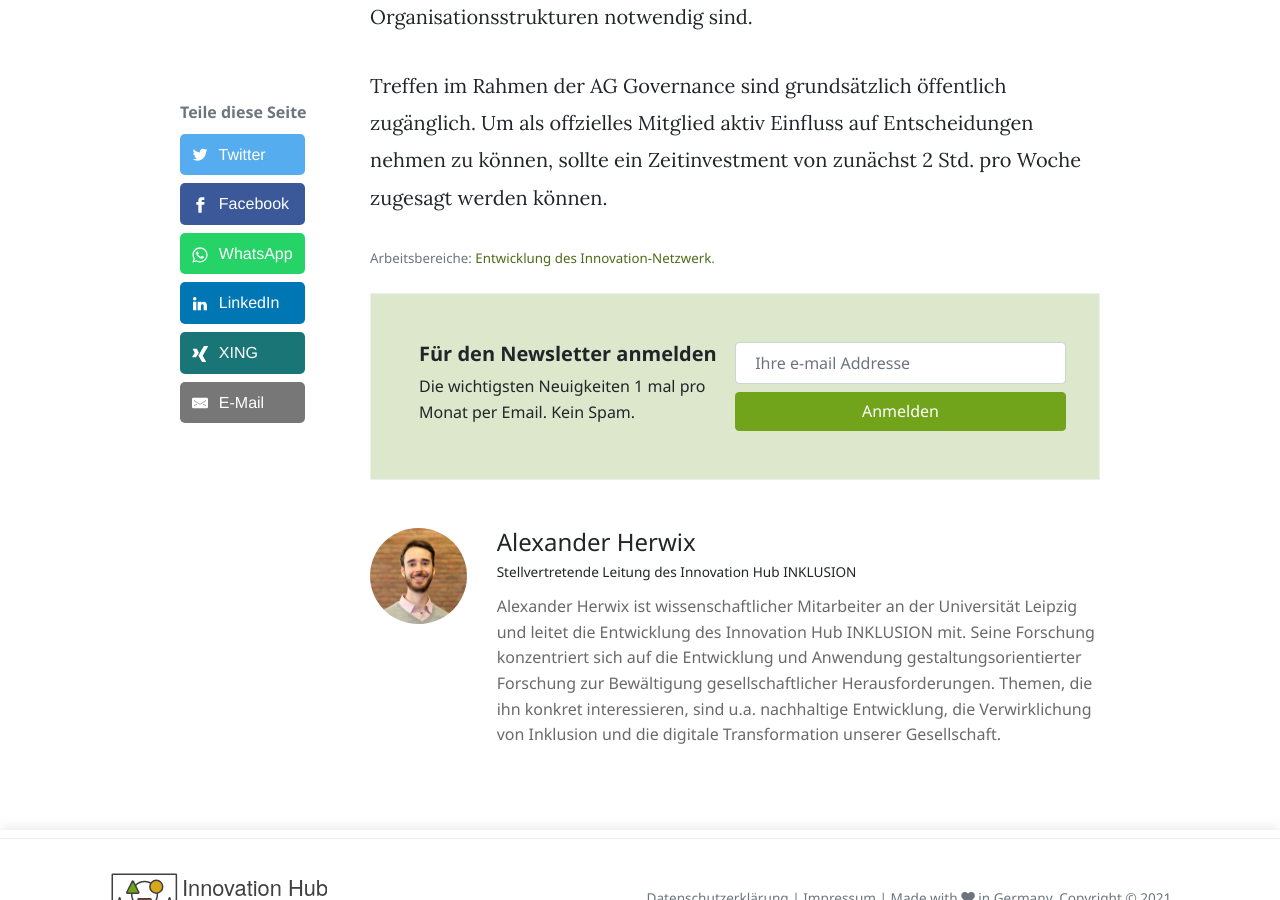
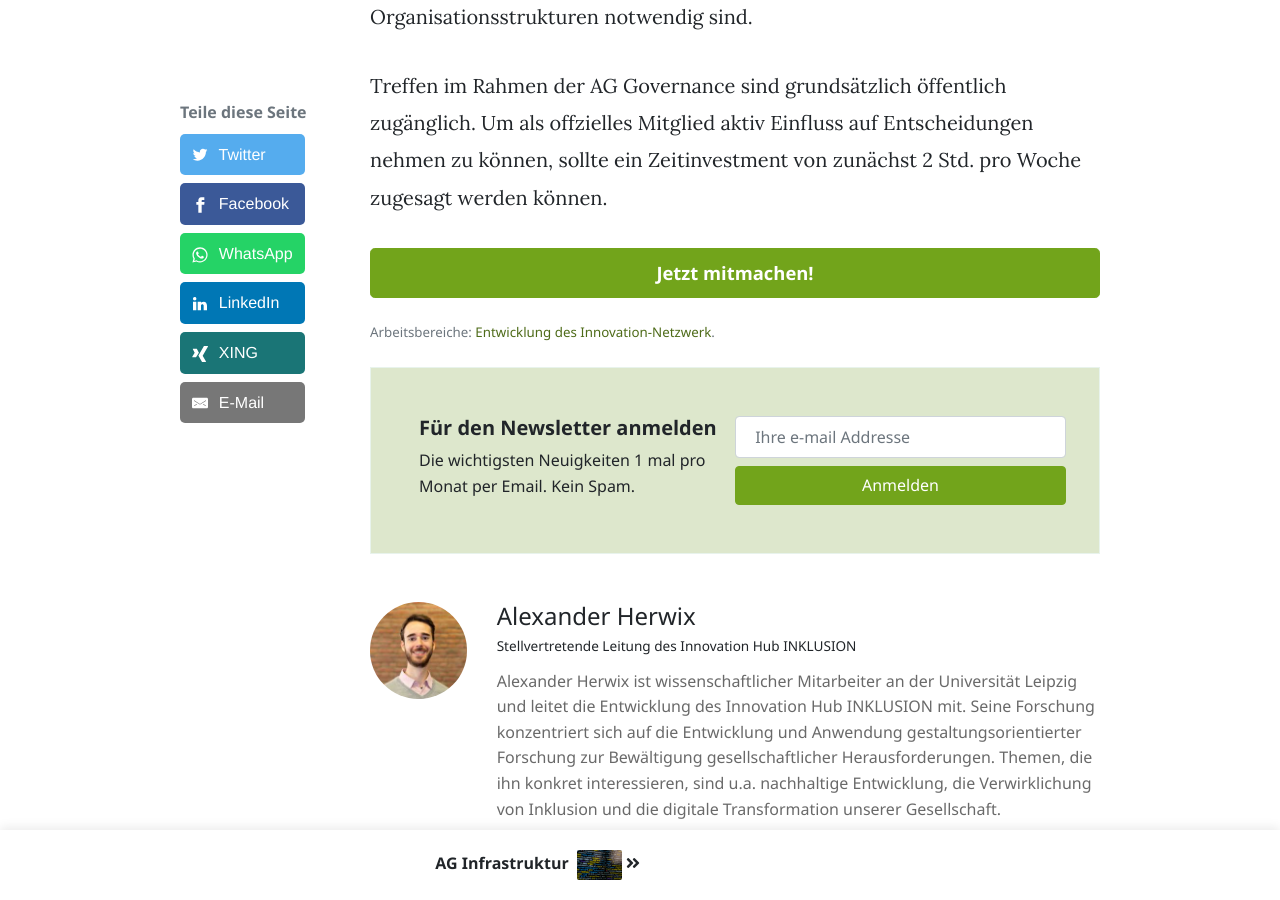
Before and after one commit to innovation-hub-inklusion/innovation-hub-inklusion.github.io, a Jekyll site: the page built from _projects/ag-governance.md, in a window 1280 px wide and 900 px high, scrolled down 671 px. Built offline with Jekyll 4.4.1, drawn with Linux system fonts in a browser that asks for light colours; some web fonts are replaced.

Commit message:
Update Layout

```diff
--- a/_layouts/page-sidebar-events.html
+++ b/_layouts/page-sidebar-events.html
@@ -15,7 +15,7 @@
             </div>
 
             {% if page.collection == "workareas" %}
-                <div class="projects mb-5">
+                <div class="mb-5">
                     {% include details-workarea.html workarea=page call_to_action=true list_projects=true list_posts=true list_profiles=true %}
                 </div>
             {% endif %}
--- a/_layouts/post.html
+++ b/_layouts/post.html
@@ -25,6 +25,10 @@
 			<article class="article-post">
 			{{ content }}
 			</article>
+
+			{% if page.collection == "projects" %}
+				<a class="btn btn-primary btn-lg font-weight-bold d-block mb-4" href="{{site.baseurl}}/participate.html" role="button">Jetzt mitmachen!</a>
+			{% endif %}
 
 			<!-- Tags -->
 			<div class="mb-4">
```
